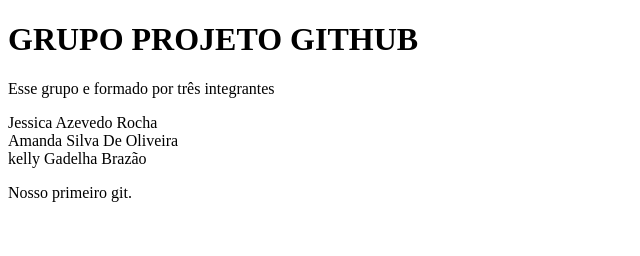
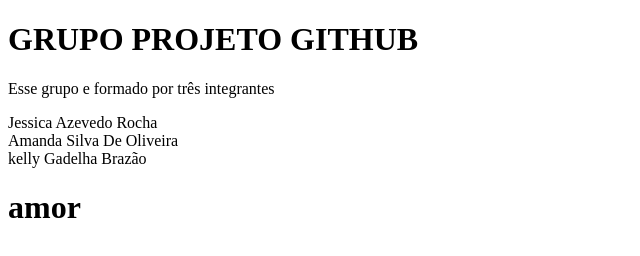
Before and after one commit to Jessicarocha7/grupogit, a plain HTML site: page index.html in a window 1280 px wide. Shown: the whole page, without its empty margins (0-640 px from the left). Drawn offline with Linux system fonts and the light colour scheme.

Commit message:
segundo  commit

```diff
--- a/index.html
+++ b/index.html
@@ -17,7 +17,9 @@
 
     <div>kelly Gadelha Brazão</div>
 
-    <p>Nosso primeiro git.</p>
+
+
+    <h1> amor </h1>
 
 
 </body>
```
